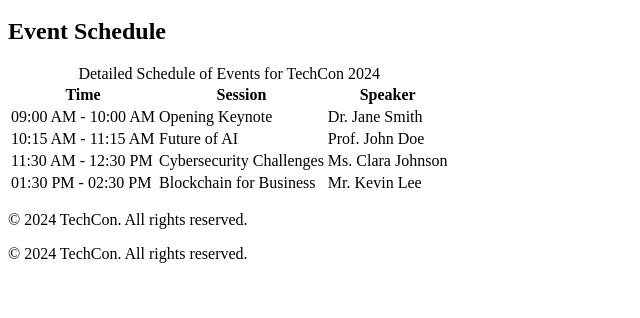
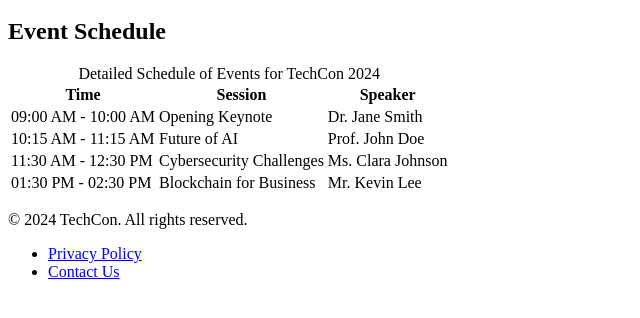
Before and after one commit to NanaAchiaa28/TechCon_HTML, a plain HTML site: page schedule.html in a window 1280 px wide. Shown: the part 154-472 px from the top of the page, without its empty margins (0-640 px from the left). Drawn offline with Linux system fonts and the light colour scheme.

Commit message:
Update schedule.html

```diff
--- a/schedule.html
+++ b/schedule.html
@@ -56,12 +56,12 @@
         </table>
     </main>
 
-    <!-- Footer -->
     <footer>
-        <p>&copy; 2024 TechCon. All rights reserved.</p>
-    </footer>
-</body>
+   <p>&copy; 2024 TechCon. All rights reserved.</p>
+   <ul>
+      <li><a href="#">Privacy Policy</a></li>
+      <li><a href="#">Contact Us</a></li>
+   </ul>
+</footer>
+    </body>
 </html>
-<footer>
-    <p>&copy; 2024 TechCon. All rights reserved.</p>
-</footer>
```
